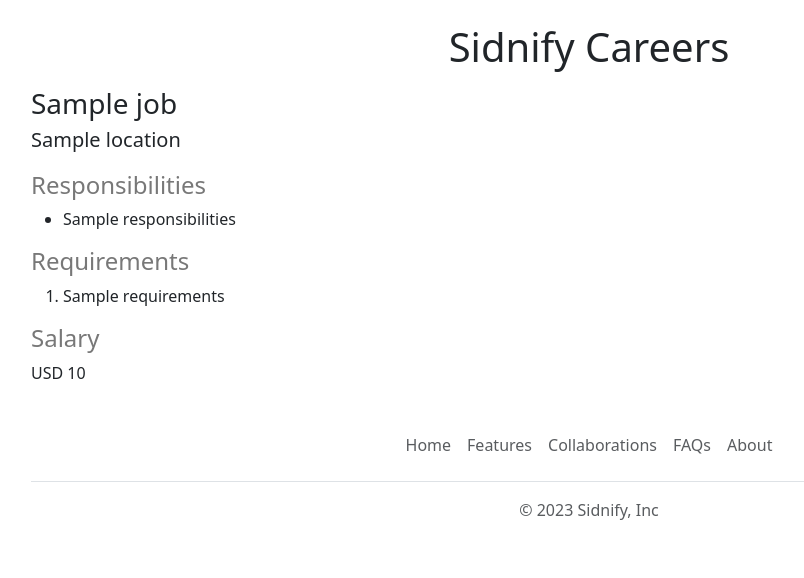
After one commit to Sideeqkolade/career-website-v2, a Flask app: template templates/jobpage.html in a window 1280 px wide. The commit adds this page. Shown: the part 433-1011 px from the top of the page, without its empty margins (51-855 px from the left). Run offline with Flask 3, Linux system fonts and the light colour scheme; the template is opened without the code that fills it: most values are stand-ins (such as "Sample title", 1, 10 or a date in 2020).

Commit message:
dynamic pages for each job

```diff
--- a/app.py
+++ b/app.py
@@ -1,12 +1,14 @@
 from flask import Flask, render_template, jsonify
-from database import load_jobs_db
+from database import load_jobs_db, load_job_db
 
 app = Flask(__name__)
+
 
 @app.route('/')
 def hello_sidnify():
   jobs = load_jobs_db()
   return render_template("home.html", jobs=jobs, company_name='Sidnify')
+
 
 @app.route('/api/jobs')
 def list_jobs_db():
@@ -14,5 +16,15 @@ def list_jobs_db():
   return jsonify(jobs)
 
 
+@app.route('/job/<id>')
+def show_job(id):
+  job = load_job_db(id)
+
+  if not job:
+    return ("Not Found", 404)
+
+  return render_template('jobpage.html', job=job)
+
+
 if __name__ == "__main__":
   app.run(host='0.0.0.0', debug=True)
--- /dev/null
+++ b/templates/banner.html
@@ -0,0 +1,13 @@
+ <style>
+       #banner {
+         height: 360px;
+         width: 100%;
+         object-fit: cover;
+         margin-bottom: 16px;
+       }
+
+      h4 {
+        color: rgb(120,120,120);
+      }
+    </style>
+<img class="img-fluid" id="banner" src="https://career-website.muhsideeqadeyem.repl.co/static/banner.jpeg">
--- /dev/null
+++ b/templates/bootstrap.html
@@ -0,0 +1,3 @@
+<meta charset="utf-8">
+<meta name="viewport" content="width=device-width, initial-scale=1">
+<link href="https://cdn.jsdelivr.net/npm/bootstrap@5.3.0/dist/css/bootstrap.min.css" rel="stylesheet" integrity="sha384-9ndCyUaIbzAi2FUVXJi0CjmCapSmO7SnpJef0486qhLnuZ2cdeRhO02iuK6FUUVM" crossorigin="anonymous">
--- a/templates/jobitems.html
+++ b/templates/jobitems.html
@@ -13,6 +13,6 @@
     {% endif %}
   </div>
   <div class="col-2">
-    <a href="mailto:<a href=mailto:sidsideeq01@gmail.com?subject=Application%20for%20{{job['title']}}&body=My%20name%3A%20%3Cyour%20name%20here%3E%0D%0A%0D%0AMy%20resume%20link%3A%20%3Cresume%20link%3E%0D%0A%0D%0AMy%20Linkedin%20link%3A%20%3Clinkedin%20link%3E" type="button" class="btn btn-outline-primary">Apply</a>
+    <a href="/job/{{ job['id'] }}" type="button" class="btn btn-outline-primary">Apply</a>
   </div>
 </div>
--- /dev/null
+++ b/templates/jobpage.html
@@ -0,0 +1,33 @@
+<!DOCTYPE html>
+<html>
+  <head>
+    <title>{{ job.title }} - Sidnify Careers</title>
+    {% include 'bootstrap.html' %}
+  </head>
+  <body>
+    {% include 'nav.html' %}
+    {% include 'banner.html' %}
+     <div class="container">
+      <h1 class="text-center mt-2 mb-3">Sidnify Careers</h1>
+      <h3 class="mb-1">{{ job.title }}</h3>
+      <p class="lead mt-0">{{ job.location }}</p>
+      <h4>Responsibilities</h4>
+       <ul>
+         {% for line in job.responsibilities.split('.') %}
+          <li>{{ line }}</li>
+         {% endfor %}
+       </ul>
+      <h4>Requirements</h4>
+      <ol>
+        {% for line in job.requirements.split('.') %}
+          <li>{{ line }}</li>
+        {% endfor %}
+      </ol>
+       <h4>Salary</h4>
+      <p>{{ job.currency }} {{ job.salary }}</p>
+     </div>
+
+
+    {% include 'footer.html' %}
+  </body>
+</html>
--- a/templates/nav.html
+++ b/templates/nav.html
@@ -1,6 +1,6 @@
 <nav class="navbar shadow-sm p-3 mb-2 fixed-top bg-white bg-body-tertiary">
   <div class="container">
-    <a class="navbar-brand" href="#">
+    <a class="navbar-brand" href="/">
       <img src="/static/logo.svg" alt="Bootstrap" width="30" height="24">Sidnify
     </a>
   </div>
```
Also changed, not shown: database.py (+11 -0 lines), templates/home.html (+3 -16 lines).
